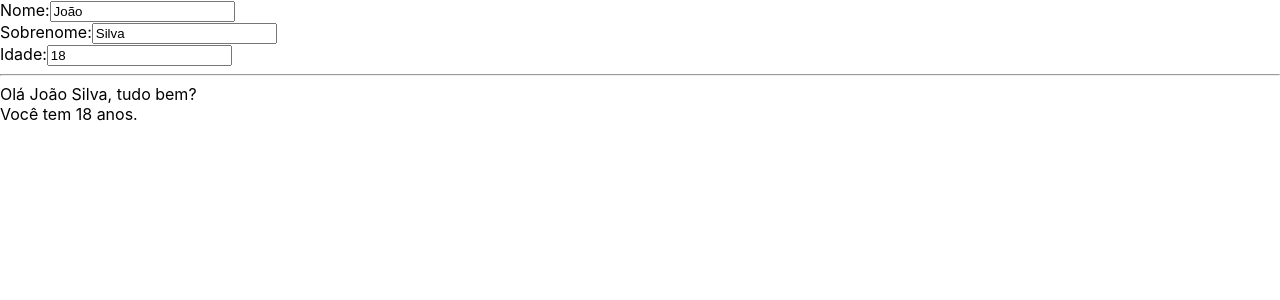
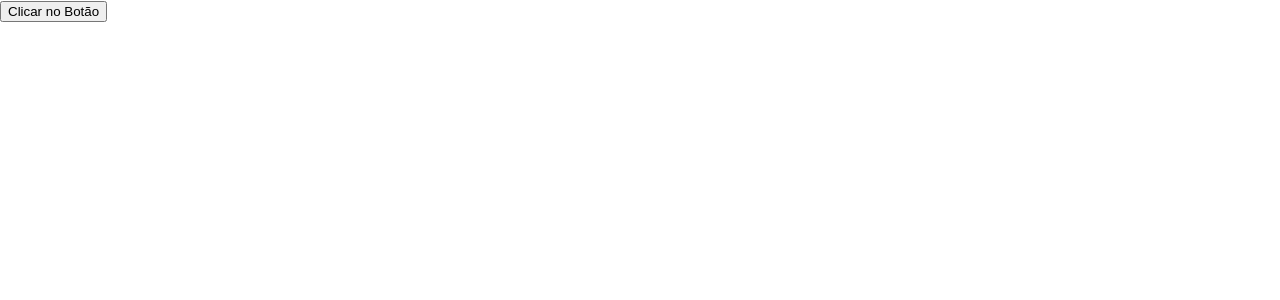
Before and after one commit to igorribery/react-curso, a React (Vite) app: page / in a window 1280 px wide. Shown: the top 300 px of the page. Built offline with nearby package versions, Linux system fonts and the light colour scheme.

Commit message:
comunicação entre componentes

```diff
--- a/src/App.tsx
+++ b/src/App.tsx
@@ -1,45 +1,20 @@
-import { useState } from "react";
-
-type HandleInputChange = React.ChangeEvent<HTMLInputElement>;
+import { Botao } from './components/Botao';
 
 const App = () => {
+  let textoDoBotao = 'Clicar no Botão';
 
-  const [name, setName] = useState('João');
-  const [lastName, setLastName] = useState('Silva');
-  const [age, setAge] = useState(18);
+  const botaoEventAction = (txt: string) => {
+    alert('Frase do App: '+txt);
+  }
 
-  const handleName = (e: HandleInputChange) => {
-    setName( e.target.value );
-  }
-  const handleLast = (e: HandleInputChange) => {
-    setLastName( e.target.value );
-  }
-  const handleAge = (e: HandleInputChange) => {
-    setAge( parseInt(e.target.value ));
-  }
   return (
     <div>
-      <div>
-        Nome:
-        <input type="text" value={name} onChange={handleName} />
-      </div>
+    <Botao text={textoDoBotao} clickFn={botaoEventAction} />
 
-      <div>
-        Sobrenome:
-        <input type="text" value={lastName} onChange={handleLast} />
-      </div>
-
-      <div>
-        Idade:
-        <input type="text" value={age} onChange={handleAge} />
-      </div>
-
-      <hr/>
-
-      Olá {`${name} ${lastName}`}, tudo bem?<br/>
-      Você tem {age} anos.
     </div>
   );
+
 }
 
+
 export default App;
--- /dev/null
+++ b/src/components/Botao.tsx
@@ -0,0 +1,15 @@
+interface Props {
+    text: string;
+    clickFn: (txt: string) => void;
+}
+
+
+export const Botao = ({ text, clickFn }: Props) => {
+
+    const handleClick = () => {
+        clickFn('FRASE');
+    }
+    return (
+        <button onClick={handleClick}>{text}</button>
+    );
+}
```
